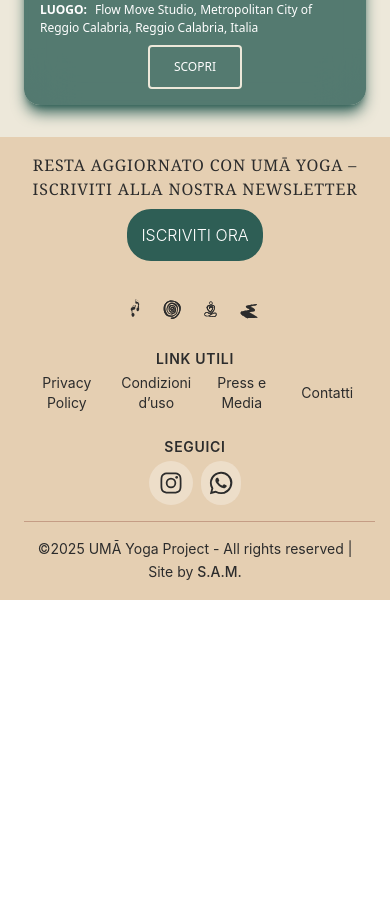
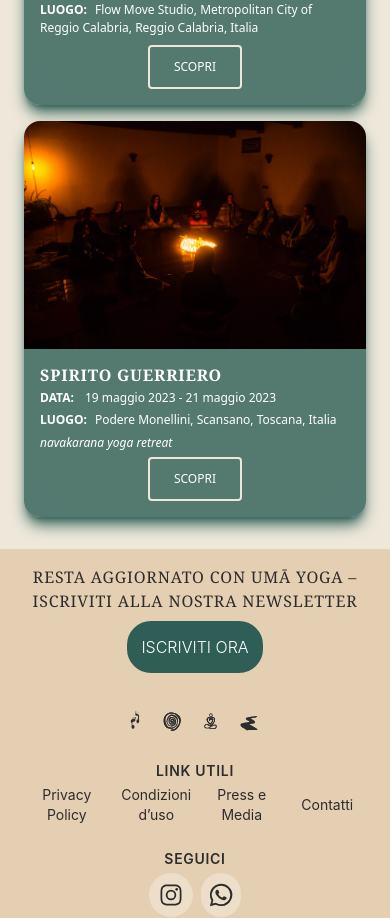
Before and after one commit to asorbellini/static-uma-yoga, a React (Vite) app: page /retreat-e-workshop in a window 390 px wide. Shown: the part 4500-5418 px from the top of the page. Before the commit the page ends 5100 px from the top, so only its background shows below. Built offline with nearby package versions, Linux system fonts and the light colour scheme.

Commit message:
Add retreat SpiritoGuerriero

```diff
--- a/src/data/retreats.json
+++ b/src/data/retreats.json
@@ -1,6 +1,42 @@
 [
     {
         "id":1,
+        "type":"retreat",
+        "slug":"retreat-spirito-guerriero",
+        "title":"SPIRITO GUERRIERO",
+        "dateStart":"2023-05-19",
+        "timeStart":"09:30",
+        "dateEnd":"2023-05-21",
+        "timeEnd":"13:30",
+        "location":{
+            "place":"Podere Monellini",
+            "city":"Scansano",
+            "region":"Toscana",
+            "country":"Italia",
+            "url":"",
+            "maps":""
+        },
+        "cost":"",
+        "image":"/images/eventsCover/SpiritoGuerriero.webp",
+        "subtitle":"navakarana yoga retreat",
+        "smallDescription":"",
+        "description":[
+            {"type":"p","text":["Ognuno di noi ha commesso degli errori.","Ognuno di noi ha ferito ed è stato ferito.","Ognuno di noi ha tradito la fiducia di qualcuno ed ha perso la fiducia in qualcuno.","Ognuno di noi ha amato senza essere stato ricambiato.","Ognuno di noi ha rifiutato l’amore di qualcuno.","Ognuno di noi ha pronunciato parole che provenivano dall’ego.","Ognuno di noi si è sentito perso.","Ed è proprio in quel momento di smarrimento atroce che qualcosa in noi vibra.","Che qualcosa brucia","Non si è Eroi o Guerrieri solo se si è perfetti, solo se non si sbaglia mai.","Anzi.","Ognuno di noi ha pensato di non meritarsi un momento di felicità. Ed è proprio per questo che ognuno di noi è un Guerriero. Perché nonostante tutto siamo qui a metterci in gioco, perché nonostante tutto abbiamo il coraggio di guardare nella nostra oscurità."]},
+            {"type":"p","text":["Fai esperienza del tuo spirito guerriero","per abbracciare la tua integrità,","sviluppare fermezza e coraggio,"," migliorare l'autodisciplina,","coltivare benevolenza e compassione,","riscoprire il senso dell'onore,","connetterti con il tuo cuore di fuoco."]}
+        ],
+        "quote":[],
+        "hosts":["Alba Muzzarelli", "Tiziano Sorbellini","Diletta Muzzarelli"],
+        "soldout":false,
+        "reviews":[
+            {
+                "author":"Arianna",
+                "comments":"Torno con il cuore colmo e la mente quieta. Ho trovato fratellanza, presenza e tanta umanità. Grazie a voi insegnanti e a ognuno del gruppo per aver reso questo viaggio così speciale!",
+                "rating":5,
+                "date":"2023-05-23"
+            }]
+    },
+    {
+        "id":2,
         "type":"workshop",
         "slug":"workshop-essenziali-di-navakarana-vinyasa",
         "title":"Workshop Essenziali di Navakaraṇa Vinyāsa",
@@ -29,7 +65,7 @@
         "reviews":[]
     },
     {
-        "id":2,
+        "id":3,
         "type":"workshop",
         "slug":"il-coraggio-di-essere",
         "title":"IL CORAGGIO DI ESSERE",
@@ -69,7 +105,7 @@
         "reviews":[]
     },
     {
-        "id":3,
+        "id":4,
         "type":"retreat",
         "slug":"indomito-retreat-di-navakarana-yoga",
         "title":"INDOMITO RETREAT",
@@ -159,7 +195,7 @@
         ]
     },
     {
-        "id":4,
+        "id":5,
         "type":"workshop",
         "slug":"morning-escape",
         "title":"MORNING ESCAPE",
@@ -193,7 +229,7 @@
         "reviews":[]
     },
     {
-        "id":5,
+        "id":6,
         "type":"retreat",
         "slug":"cappadocia-yoga-retreat",
         "title":"CAPPADOCIA YOGA RETREAT",
@@ -246,8 +282,8 @@
             }
         ]
     },
-        {
-        "id":6,
+    {
+        "id":7,
         "type":"retreat",
         "slug":"tapas-ritiro-intensivo",
         "title":"TAPAS",
--- a/src/pages/ReWDetail.jsx
+++ b/src/pages/ReWDetail.jsx
@@ -76,7 +76,7 @@ function ReWDetail(){
                         </a>
                     </div>
                 </div>
-                <section id="detail" className="max-w-7xl mx-auto pt-12 md:pt-20 ">
+                <section id="detail" className="max-w-7xl mx-auto">
                         <h1 className="textTitleSection py-4 uppercase text-white drop-shadow-text">{RW?.title}</h1>
                         {RW?.subtitle.length > 0 &&
                             <h2 className="title text-center py-2 italic  text-white drop-shadow-text">“{RW?.subtitle}“</h2>
@@ -92,7 +92,7 @@ function ReWDetail(){
                                 {RW?.location?.place}</a>
                             : <>{RW?.location?.place}</>
                             }, {RW?.location?.city}, {RW?.location?.region}, {RW?.location?.country}</h3>
-                        {eventoPasado &&
+                        {eventoPasado && RW?.cost.length > 0 &&
                             <p className="textDetail text-center pb-2 font-light text-dorado drop-shadow-text">
                                 <span className="uppercase">Investimento: </span>{RW?.cost}</p>
                         }
@@ -137,7 +137,9 @@ function ReWDetail(){
                                         <p className="font-sans text-white text-base font-light"><strong>Fine: </strong>{`${getTextDate(RW?.dateEnd)}, ${RW?.timeEnd}`}</p>
                                     </>)
                                 }
-                                <p className="font-sans text-white text-base font-light"><strong>Luogo: </strong><a href={RW?.location?.url}  target="_blank" rel="noopener noreferrer" className="hover:underline">{RW?.location?.place}</a>, {RW?.location?.city}, {RW?.location?.region}, {RW?.location?.country} <a href={RW?.location?.maps}  target="_blank" rel="noopener noreferrer" className="underline hover:text-dorado cursor-pointer">+ Google Maps</a></p>
+                                <p className="font-sans text-white text-base font-light"><strong>Luogo: </strong>
+                                {RW?.location?.url.length > 0 ? (<a href={RW?.location?.url} target="_blank" rel="noopener noreferrer" className="hover:underline">{RW?.location?.place}</a>) : <span>{RW?.location?.place}</span>}, {RW?.location?.city}, {RW?.location?.region}, {RW?.location?.country}
+                                {RW?.location?.maps.length > 0 && (<a href={RW?.location?.maps}  target="_blank" rel="noopener noreferrer" className="underline hover:text-dorado cursor-pointer">+ Google Maps</a>)}</p>
                                 <p className="font-sans text-white text-base font-light drop-shadow-text"><strong>Categoria: </strong>
                                     {RW?.type
                                     ? RW.type.charAt(0).toUpperCase()+RW.type.slice(1)
```
Also changed, not shown: public/images/eventsCover/SpiritoGuerriero.webp (added).
